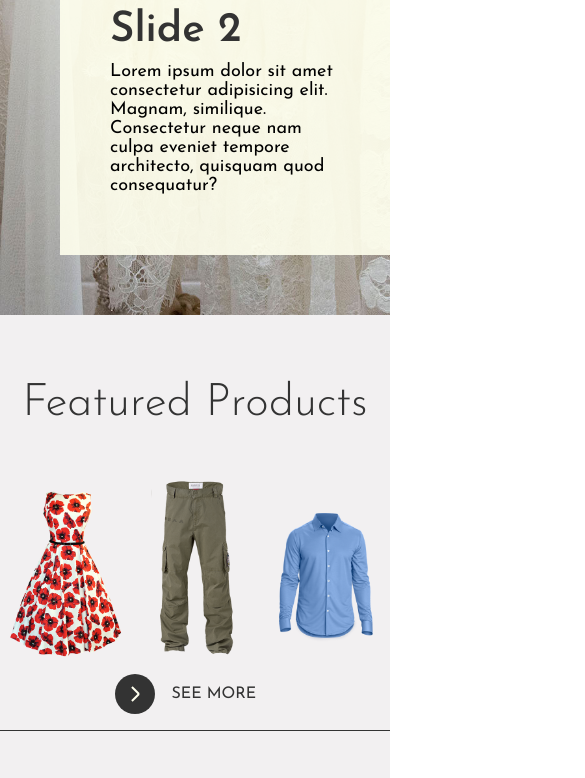
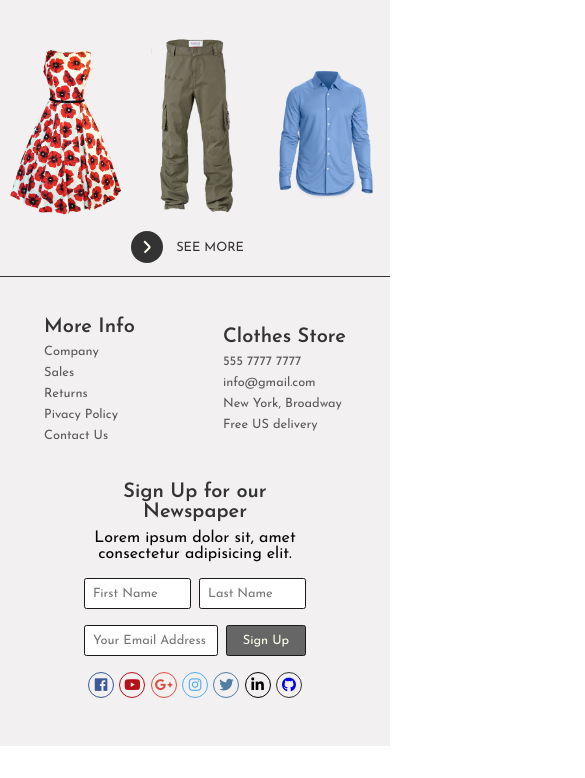
Before and after one commit to snymanje/OnlineStore, a website: page index.html in a window 390 px wide. Shown: the part 707-1485 px from the top of the page, 585 px wide, since content can reach past the window. After the commit the page ends 1453 px from the top, so only its background shows below. Drawn offline with Linux system fonts and the light colour scheme.

Commit message:
final before customization

```diff
--- a/scss/abstracts/_mixins.scss
+++ b/scss/abstracts/_mixins.scss
@@ -50,3 +50,29 @@
         }
     }
 }
+
+@mixin response($breakpoint) {
+    @if($breakpoint == xl) {
+        @media(max-width: 1200px) {
+            @content
+        }
+    }
+
+    @if($breakpoint == lg) {
+        @media(max-width: 1000px) {
+            @content
+        }
+    }
+
+    @if($breakpoint == md) {
+        @media(max-width: 760px) {
+            @content
+        }
+    }
+
+    @if($breakpoint == sm) {
+        @media(max-width: 560px) {
+            @content
+        }
+    }
+}
--- a/scss/base/_base.scss
+++ b/scss/base/_base.scss
@@ -6,6 +6,14 @@
 
 html {
     font-size: 62.5%;
+
+    @include response(md) {
+        font-size: 56.25%;
+    }
+
+    @include response(sm) {
+        font-size: 50%;
+    }
 }
 
 .container {
--- a/scss/components/_heading.scss
+++ b/scss/components/_heading.scss
@@ -1,5 +1,5 @@
 .heading {
-    grid-column: 4 / 7;
+    grid-column: 1 / -1;
     grid-row:  2 / 3;
     text-align: center;
 
--- a/scss/layout/_footer.scss
+++ b/scss/layout/_footer.scss
@@ -4,6 +4,10 @@
     @include flexPosition(space-around);
     padding: 5rem 0;
     border-top: .1rem solid color(primary);
+
+    @include response(lg) {
+        flex-wrap: wrap;
+    }
 }
 
 .footer-nav {
@@ -16,16 +20,30 @@
 
 .contact {
 
+    @include response(lg) {
+        padding: 0 10rem;
+        order: 1;
+        margin-top: 4rem;
+    }
+
     &-heading {
         font-size: size(xl);
         color: color(primary);
         text-align: center;
+
+        @include response(md) {
+            font-size: size(lg);
+        }
     }
 
     &-paragraph {
         font-size: size(lg);
         margin: 1rem 0;
         text-align: center;
+
+        @include response(md) {
+            font-size: size(md);
+        }
     }
 
     .inputs-group {
@@ -83,8 +101,18 @@
                 border-radius: 100%;
                 @include flexPosition;
 
+                @include response(sm) {
+                    width: 3rem;
+                    height: 3rem;
+                }
+
                 em {
                     font-size: size(md);
+
+                    @include response(sm) {
+                        font-size: size(sm);
+                        margin: 0 .5rem;
+                    }
                 }
             }
         }
--- a/scss/layout/_header.scss
+++ b/scss/layout/_header.scss
@@ -3,7 +3,7 @@
     grid-row: 1 / 2;
 
     display: grid;
-    grid-template-columns:  1fr repeat(7, minmax(min-content, 16rem)) 1fr;
+    grid-template-columns:  minmax(10rem, 1fr) repeat(7, minmax(min-content, 16rem)) minmax(10rem, 1fr);
     grid-template-rows: repeat(3, min-content);
     grid-gap: 2rem;
     z-index: 100;
--- a/scss/layout/_navigation.scss
+++ b/scss/layout/_navigation.scss
@@ -2,10 +2,34 @@
     grid-column: 7 / 10;
     grid-row: 1 / 2;
     @include navigation;
+
+    @include response(xl) {
+        grid-column: 6 / 10;
+    }
+
+    @include response(lg) {
+        grid-column: 5 / 10;
+    }
+
+    @include response(md) {
+        grid-column: 4 / 10;
+    }
+
+    @include response(sm) {
+        grid-column: 2 / 10;
+    }
 }
 
 .second-nav {
     grid-column: 3 / 8;
     grid-row: 3 / 4;
     @include navigation;
+
+    @include response(lg) {
+        grid-column: 2 / 9;
+    }
+
+    @include response(md) {
+        grid-column: 1 / -1;
+    }
 }
--- a/scss/layout/_products.scss
+++ b/scss/layout/_products.scss
@@ -48,15 +48,26 @@
                 visibility: hidden;
                 transition: all 1s;
 
+                @include response(lg) {
+                    padding: 1rem;
+                }
+
                 &-heading {
                     font-size: size(xl);
 
+                    @include response(lg) {
+                        font-size: size(md);
+                    }
                 }
 
                 &-price {
                     font-size: size(lg);
                     font-weight: 300;
                     margin: 1rem 0;
+
+                    @include response(lg) {
+                        font-size: size(sm);
+                    }
 
                     span {
                         font-weight: 600;
@@ -71,6 +82,15 @@
                     padding: .5rem 1rem;
                     border: .1rem solid color(quaternary);
                     background-color: lighten(color(primary), 20%);
+
+                    @include response(lg) {
+                        padding: .2rem .5rem;
+                    }
+
+                    @include response(sm) {
+                        padding: .5rem .7rem;
+                        width: 7rem;
+                    }
                 }
             }
         }
--- a/scss/layout/_slideshow.scss
+++ b/scss/layout/_slideshow.scss
@@ -4,6 +4,18 @@
     position: relative;
     width: 100%;
     height: 80vh;
+
+    @include response(xl) {
+        height: 70vh;
+    }
+
+    @include response(lg) {
+        height: 60vh;
+    }
+
+    @include response(md) {
+        height: 50vh;
+    }
 
     &-slide {
         position: absolute;
@@ -27,8 +39,13 @@
         position: absolute;
         bottom: 6rem;
         left: 6rem;
+        right: 6rem;
         max-width: 40rem;
         padding: 5rem;
+
+        @include response(lg) {
+            padding: 2rem;
+        }
 
         h2 {
             font-size: size(xl) + 1.2rem;
```
Also changed, not shown: css/main.css.
